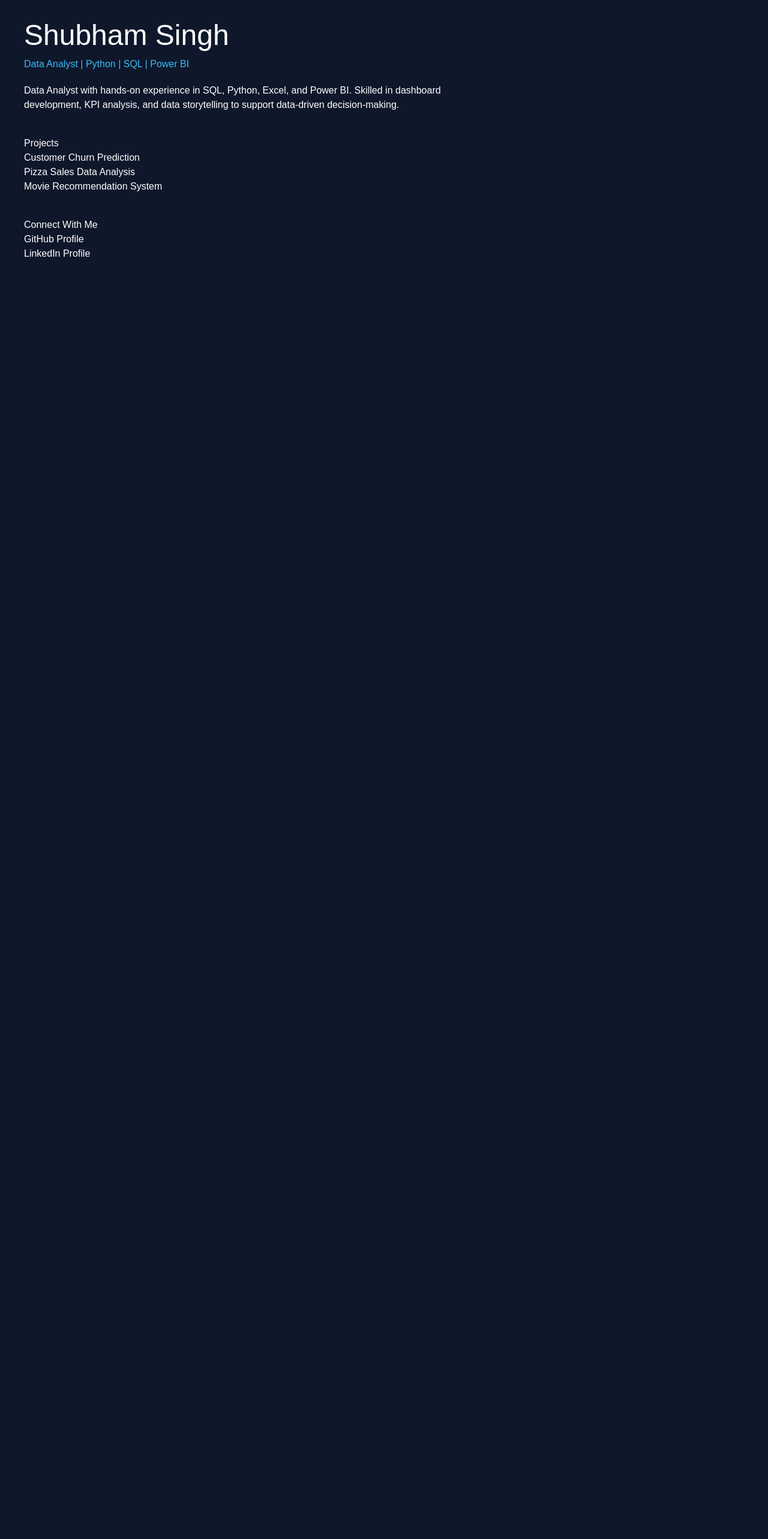
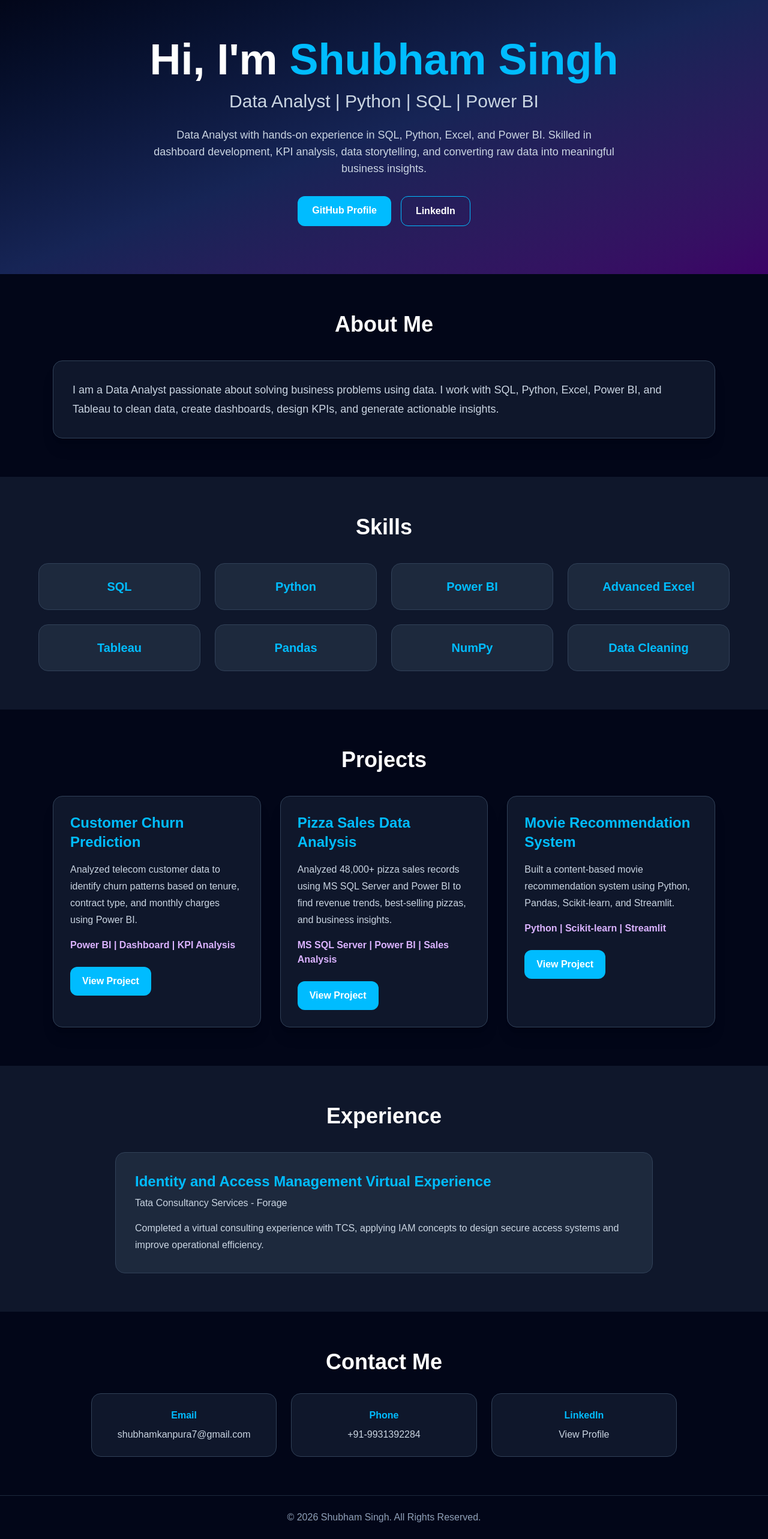
Before and after one commit to iam-shubhamm/My-portfolio, a Next.js app: page / in a window 1280 px wide. Shown: the part 17-2583 px from the top of the page at 60% size. Before the commit the page ends 800 px from the top, so only its background shows below. Built offline with nearby package versions, Linux system fonts and the light colour scheme.

Commit message:
Update page.tsx

```diff
--- a/app/page.tsx
+++ b/app/page.tsx
@@ -1,78 +1,176 @@
 export default function Home() {
   return (
-    <main style={{
-      backgroundColor: "#0f172a",
-      color: "white",
-      minHeight: "100vh",
-      padding: "40px",
-      fontFamily: "Arial"
-    }}>
-
-      <h1 style={{ fontSize: "48px" }}>
-        Shubham Singh
+    <main className="min-h-screen bg-slate-950 text-white">
+      {/* Hero */}
+      <section className="px-6 py-20 text-center bg-gradient-to-br from-slate-950 via-blue-950 to-purple-950">
+        <h1 className="text-5xl md:text-7xl font-bold mb-4">
+          Hi, I&apos;m <span className="text-sky-400">Shubham Singh</span>
         </h1>
 
-      <h2 style={{ color: "#38bdf8" }}>
+        <h2 className="text-2xl md:text-3xl text-slate-300 mb-6">
           Data Analyst | Python | SQL | Power BI
         </h2>
 
-      <p style={{ marginTop: "20px", maxWidth: "700px" }}>
+        <p className="max-w-3xl mx-auto text-slate-300 text-lg">
           Data Analyst with hands-on experience in SQL, Python, Excel, and Power BI.
-        Skilled in dashboard development, KPI analysis, and data storytelling
-        to support data-driven decision-making.
+          Skilled in dashboard development, KPI analysis, data storytelling, and
+          converting raw data into meaningful business insights.
         </p>
 
-      <h2 style={{ marginTop: "40px" }}>Projects</h2>
-
-      <ul>
-        <li>
+        <div className="mt-8 flex flex-wrap justify-center gap-4">
           <a
-            href="https://github.com/iam-shubhamm/Customer-Churn-Prediction"
+            href="https://github.com/iam-shubhamm?tab=repositories"
             target="_blank"
-          >
-            Customer Churn Prediction
-          </a>
-        </li>
-
-        <li>
-          <a
-            href="https://github.com/iam-shubhamm/Pizza-Sales-Analysis-Dashboard-using-MS-SQL-Server-and-Power-BI"
-            target="_blank"
-          >
-            Pizza Sales Data Analysis
-          </a>
-        </li>
-
-        <li>
-          <a
-            href="https://github.com/iam-shubhamm/Movie-Recommendation-System"
-            target="_blank"
-          >
-            Movie Recommendation System
-          </a>
-        </li>
-      </ul>
-
-      <h2 style={{ marginTop: "40px" }}>Connect With Me</h2>
-
-      <p>
-        <a
-          href="https://github.com/iam-shubhamm"
-          target="_blank"
+            className="bg-sky-400 text-slate-950 px-6 py-3 rounded-xl font-semibold hover:bg-sky-300"
           >
             GitHub Profile
           </a>
-      </p>
 
-      <p>
           <a
             href="https://www.linkedin.com/in/shubhamsingh7a"
             target="_blank"
+            className="border border-sky-400 px-6 py-3 rounded-xl font-semibold hover:bg-sky-400 hover:text-slate-950"
           >
-          LinkedIn Profile
+            LinkedIn
           </a>
+        </div>
+      </section>
+
+      {/* About */}
+      <section className="px-6 py-16 max-w-6xl mx-auto">
+        <h2 className="text-4xl font-bold text-center mb-10">About Me</h2>
+
+        <div className="bg-slate-900 border border-slate-700 rounded-2xl p-8 shadow-xl">
+          <p className="text-slate-300 text-lg leading-8">
+            I am a Data Analyst passionate about solving business problems using data.
+            I work with SQL, Python, Excel, Power BI, and Tableau to clean data,
+            create dashboards, design KPIs, and generate actionable insights.
           </p>
+        </div>
+      </section>
 
+      {/* Skills */}
+      <section className="px-6 py-16 bg-slate-900">
+        <h2 className="text-4xl font-bold text-center mb-10">Skills</h2>
+
+        <div className="max-w-6xl mx-auto grid md:grid-cols-4 sm:grid-cols-2 gap-6">
+          {[
+            "SQL",
+            "Python",
+            "Power BI",
+            "Advanced Excel",
+            "Tableau",
+            "Pandas",
+            "NumPy",
+            "Data Cleaning",
+          ].map((skill) => (
+            <div
+              key={skill}
+              className="bg-slate-800 border border-slate-700 rounded-2xl p-6 text-center hover:border-sky-400 hover:-translate-y-2 transition"
+            >
+              <h3 className="text-xl font-semibold text-sky-400">{skill}</h3>
+            </div>
+          ))}
+        </div>
+      </section>
+
+      {/* Projects */}
+      <section className="px-6 py-16 max-w-6xl mx-auto">
+        <h2 className="text-4xl font-bold text-center mb-10">Projects</h2>
+
+        <div className="grid md:grid-cols-3 gap-8">
+          <ProjectCard
+            title="Customer Churn Prediction"
+            desc="Analyzed telecom customer data to identify churn patterns based on tenure, contract type, and monthly charges using Power BI."
+            tech="Power BI | Dashboard | KPI Analysis"
+            link="https://github.com/iam-shubhamm/Customer-Churn-Prediction"
+          />
+
+          <ProjectCard
+            title="Pizza Sales Data Analysis"
+            desc="Analyzed 48,000+ pizza sales records using MS SQL Server and Power BI to find revenue trends, best-selling pizzas, and business insights."
+            tech="MS SQL Server | Power BI | Sales Analysis"
+            link="https://github.com/iam-shubhamm/Pizza-Sales-Analysis-Dashboard-using-MS-SQL-Server-and-Power-BI"
+          />
+
+          <ProjectCard
+            title="Movie Recommendation System"
+            desc="Built a content-based movie recommendation system using Python, Pandas, Scikit-learn, and Streamlit."
+            tech="Python | Scikit-learn | Streamlit"
+            link="https://github.com/iam-shubhamm/Movie-Recommendation-System"
+          />
+        </div>
+      </section>
+
+      {/* Experience */}
+      <section className="px-6 py-16 bg-slate-900">
+        <h2 className="text-4xl font-bold text-center mb-10">Experience</h2>
+
+        <div className="max-w-4xl mx-auto bg-slate-800 border border-slate-700 rounded-2xl p-8">
+          <h3 className="text-2xl font-bold text-sky-400">
+            Identity and Access Management Virtual Experience
+          </h3>
+          <p className="text-slate-300 mt-2">Tata Consultancy Services - Forage</p>
+          <p className="text-slate-300 mt-4 leading-7">
+            Completed a virtual consulting experience with TCS, applying IAM concepts
+            to design secure access systems and improve operational efficiency.
+          </p>
+        </div>
+      </section>
+
+      {/* Contact */}
+      <section className="px-6 py-16 max-w-5xl mx-auto text-center">
+        <h2 className="text-4xl font-bold mb-8">Contact Me</h2>
+
+        <div className="grid md:grid-cols-3 gap-6">
+          <a className="bg-slate-900 border border-slate-700 rounded-2xl p-6 hover:border-sky-400" href="mailto:shubhamkanpura7@gmail.com">
+            <h3 className="text-sky-400 font-bold">Email</h3>
+            <p className="text-slate-300 mt-2">shubhamkanpura7@gmail.com</p>
+          </a>
+
+          <a className="bg-slate-900 border border-slate-700 rounded-2xl p-6 hover:border-sky-400" href="tel:+919931392284">
+            <h3 className="text-sky-400 font-bold">Phone</h3>
+            <p className="text-slate-300 mt-2">+91-9931392284</p>
+          </a>
+
+          <a className="bg-slate-900 border border-slate-700 rounded-2xl p-6 hover:border-sky-400" href="https://www.linkedin.com/in/shubhamsingh7a" target="_blank">
+            <h3 className="text-sky-400 font-bold">LinkedIn</h3>
+            <p className="text-slate-300 mt-2">View Profile</p>
+          </a>
+        </div>
+      </section>
+
+      <footer className="text-center py-6 border-t border-slate-800 text-slate-400">
+        © 2026 Shubham Singh. All Rights Reserved.
+      </footer>
     </main>
   );
 }
+
+function ProjectCard({
+  title,
+  desc,
+  tech,
+  link,
+}: {
+  title: string;
+  desc: string;
+  tech: string;
+  link: string;
+}) {
+  return (
+    <div className="bg-slate-900 border border-slate-700 rounded-2xl p-7 shadow-xl hover:border-sky-400 hover:-translate-y-2 transition">
+      <h3 className="text-2xl font-bold text-sky-400 mb-4">{title}</h3>
+      <p className="text-slate-300 leading-7 mb-4">{desc}</p>
+      <p className="text-purple-300 font-semibold mb-6">{tech}</p>
+
+      <a
+        href={link}
+        target="_blank"
+        className="inline-block bg-sky-400 text-slate-950 px-5 py-3 rounded-xl font-semibold hover:bg-sky-300"
+      >
+        View Project
+      </a>
+    </div>
+  );
+}
```
Lines whose indentation alone changed are shown as unchanged.
